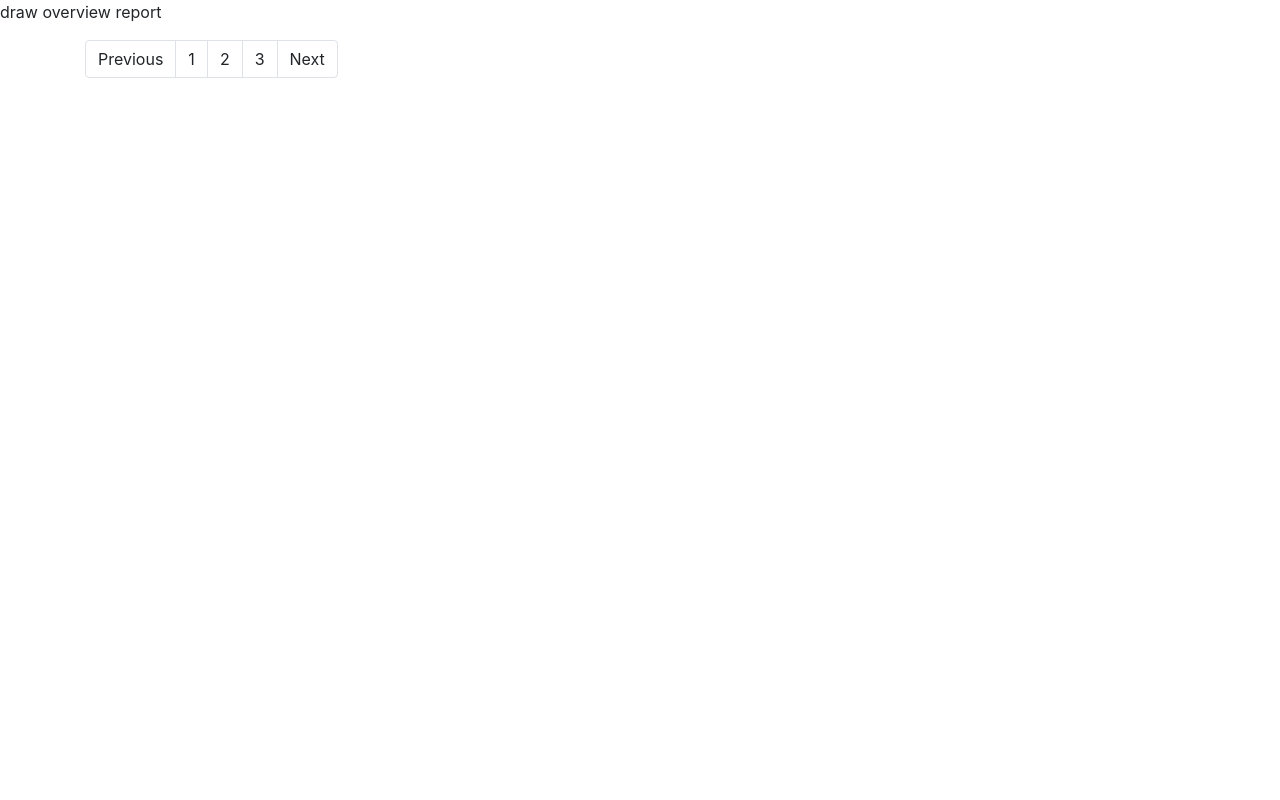
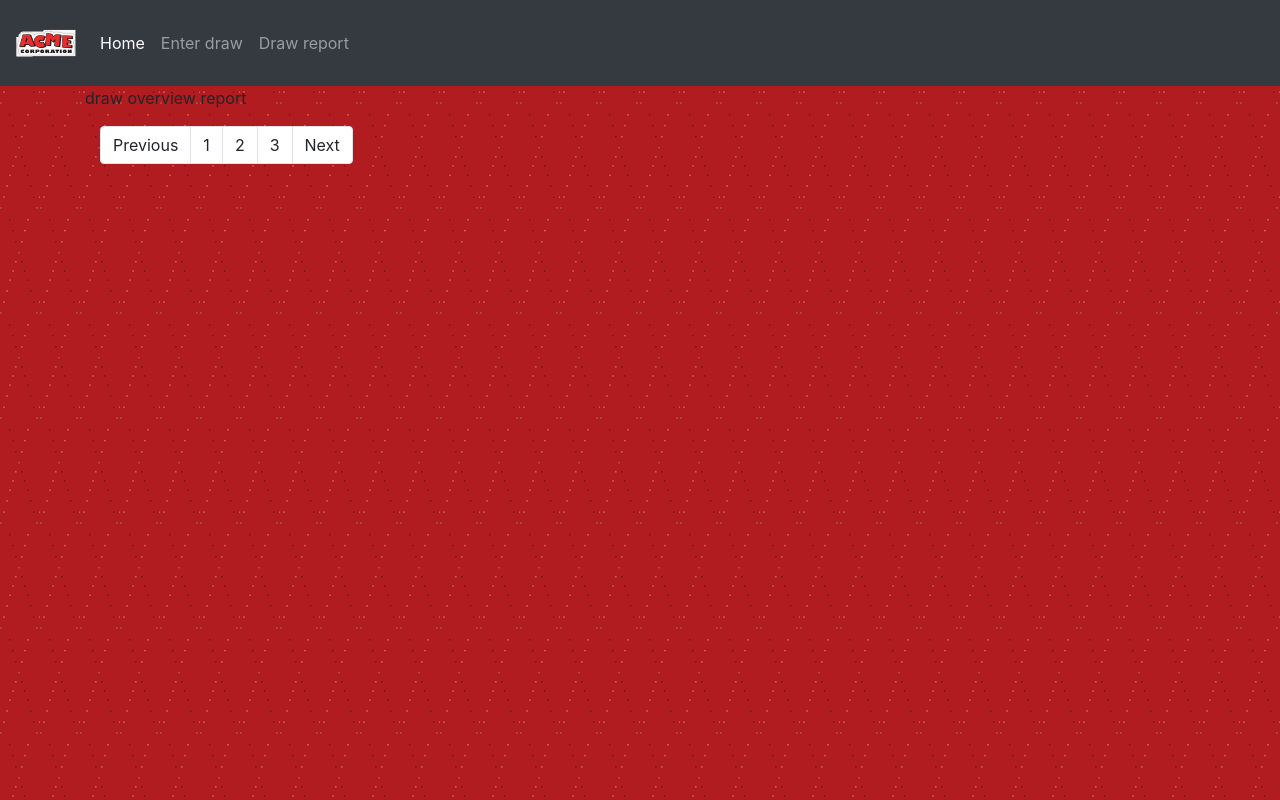
Before and after one commit to mclausen/AcmeCorporation, an Angular app in the folder Src/AcmeCorporation-Client/: page / in a window 1280 px wide. Built offline with nearby package versions, Linux system fonts and the light colour scheme.

Commit message:
Added background and scaffolded navigation bar

```diff
--- a/Src/AcmeCorporation-Client/src/index.html
+++ b/Src/AcmeCorporation-Client/src/index.html
@@ -10,6 +10,30 @@
   <link href="//netdna.bootstrapcdn.com/bootstrap/4.1.1/css/bootstrap.min.css" rel="stylesheet" />
 </head>
 <body>
-  <app-root></app-root>
+
+<nav class="navbar navbar-expand-lg navbar-dark bg-dark">
+    <a class="navbar-brand" href="#"><img src="assets/acme-logo.png" width="60" height="60" class="d-inline-block align-top" alt=""></a>
+    <button class="navbar-toggler" type="button" data-toggle="collapse" data-target="#navbarNavDropdown" aria-controls="navbarNavDropdown" aria-expanded="false" aria-label="Toggle navigation">
+      <span class="navbar-toggler-icon"></span>
+    </button>
+    <div class="collapse navbar-collapse" id="navbarNavDropdown">
+      <ul class="navbar-nav">
+        <li class="nav-item active">
+          <a class="nav-link" href="#">Home <span class="sr-only">(current)</span></a>
+        </li>
+        <li class="nav-item">
+          <a class="nav-link" href="#">Enter draw</a>
+        </li>
+        <li class="nav-item">
+          <a class="nav-link" href="#">Draw report</a>
+        </li>
+
+      </ul>
+    </div>
+  </nav>
+
+  <div class="container">
+      <app-root></app-root>
+  </div>
 </body>
 </html>
--- a/Src/AcmeCorporation-Client/src/styles.css
+++ b/Src/AcmeCorporation-Client/src/styles.css
@@ -1 +1,5 @@
 /* You can add global styles to this file, and also import other style files */
+body {
+  background-image: url("assets/background.png");
+
+}
```
Also changed, not shown: Src/AcmeCorporation-Client/src/assets/acme-logo.png (added), Src/AcmeCorporation-Client/src/assets/background.png (added).
